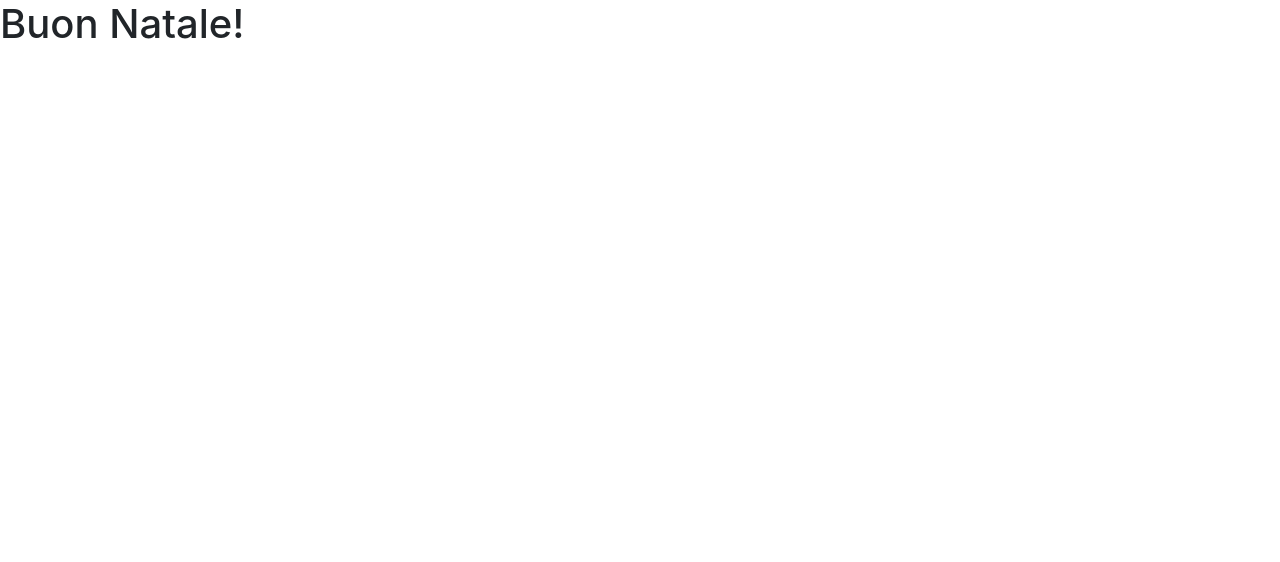
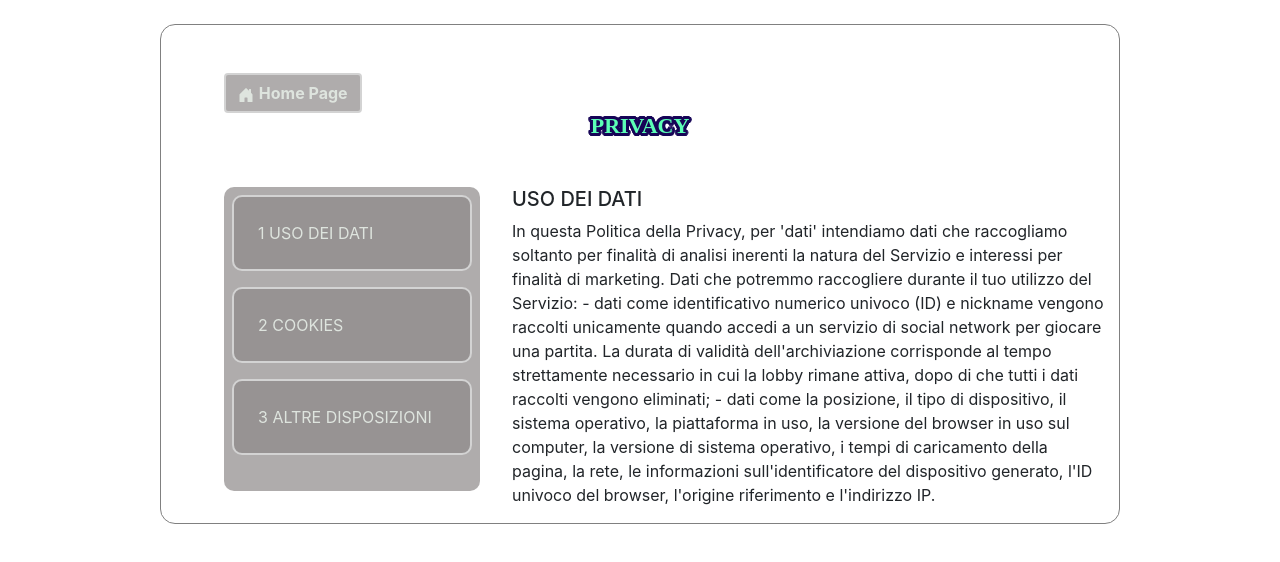
Before and after one commit to DylanBuendia/triviaPrj, an Angular app: page / in a window 1280 px wide. Shown: the top 562 px of the page. Built offline with nearby package versions, Linux system fonts and the light colour scheme.

Commit message:
component incomplete

```diff
--- a/angular.json
+++ b/angular.json
@@ -1,5 +1,8 @@
 {
   "$schema": "./node_modules/@angular/cli/lib/config/schema.json",
+  "cli": {
+    "analytics": false
+  },
   "version": 1,
   "newProjectRoot": "projects",
   "projects": {
--- a/src/app/app.component.html
+++ b/src/app/app.component.html
@@ -1 +1,3 @@
-<h1>Buon Natale!</h1>
+<div>
+    <game-privacy></game-privacy>
+</div>
--- /dev/null
+++ b/src/app/models/interfaces/privacy.ts
@@ -0,0 +1,11 @@
+export interface IPrivacyButton {
+   id: number,
+   label: string,
+   url: string
+}
+
+export interface IPrivacyDescription {
+    id: number,
+    title: string,
+    description: string
+}
--- /dev/null
+++ b/src/app/models/mock-data/privacy-mock.ts
@@ -0,0 +1,51 @@
+import { IPrivacyButton, IPrivacyDescription } from "../interfaces/privacy";
+
+export const privacyButtons:IPrivacyButton[] = [
+    {
+       id: 1,
+       label: "USO DEI DATI",
+       url: "data-use"
+    },
+
+    {
+        id: 2,
+        label: "COOKIES",
+        url: "cookies"
+    },
+
+    {
+        id: 3,
+        label: "ALTRE DISPOSIZIONI",
+        url: "disp"
+    }
+
+]
+
+
+export const privacyDescriptions:IPrivacyDescription[] = [
+    {
+        id: 1,
+        title: "USO DEI DATI",
+        description: `In questa Politica della Privacy, per 'dati' intendiamo dati che raccogliamo soltanto per finalità di analisi inerenti la natura del Servizio e interessi per finalità di marketing.
+        Dati che potremmo raccogliere durante il tuo utilizzo del Servizio:
+        - dati come identificativo numerico univoco (ID) e nickname vengono raccolti unicamente quando accedi a un servizio di social network per giocare una partita. La durata di validità dell'archiviazione corrisponde al tempo strettamente necessario in cui la lobby rimane attiva, dopo di che tutti i dati raccolti vengono eliminati;
+        - dati come la posizione, il tipo di dispositivo, il sistema operativo, la piattaforma in uso, la versione del browser in uso sul computer, la versione di sistema operativo, i tempi di caricamento della pagina, la rete, le informazioni sull'identificatore del dispositivo generato, l'ID univoco del browser, l'origine riferimento e l'indirizzo IP.`
+    },
+
+    {
+        id: 2,
+        title: "COOKIES",
+        description: `Gartic Phone può usare 'cookies' per migliorare l'esperienza dell'utente. Questi cookies sono essenziali per aiutare il tuo dispositivo a scaricare dati o trasmettere informazioni e perché tu possa navigare attraverso i Servizi.
+        Qui abbiamo alcuni esempi dei modi in cui usiamo cookies strettamente necessari:
+
+        - Mantenere la sessione attiva;
+        - Permettere che tu possa navigare attraverso i Servizi senza problemi;
+        - Perchè appaia annuncio contestuale basato sui tuoi interessi.`
+    },
+
+    {
+        id: 3,
+        title: "ALTRE DISPOSIZIONI",
+        description: `I nostri servizi non sono direttamente rivolti a bambini. Se sei un utente con meno di 13 anni, non sei autorizzato ad utilizzare i nostri Servizi.`
+    }
+]
--- a/src/app/modules/home/pages/privacy/privacy.component.html
+++ b/src/app/modules/home/pages/privacy/privacy.component.html
@@ -1 +1,28 @@
-<p>privacy works!</p>
+<div class="d-flex justify-content-center m-4">
+    <div class="container">
+
+        <button href="#" class="btn m-5">
+            <svg xmlns="http://www.w3.org/2000/svg" width="16" height="16" fill="currentColor"
+                class="bi bi-house-door-fill" viewBox="0 0 16 16">
+                <path
+                    d="M6.5 14.5v-3.505c0-.245.25-.495.5-.495h2c.25 0 .5.25.5.5v3.5a.5.5 0 0 0 .5.5h4a.5.5 0 0 0 .5-.5v-7a.5.5 0 0 0-.146-.354L13 5.793V2.5a.5.5 0 0 0-.5-.5h-1a.5.5 0 0 0-.5.5v1.293L8.354 1.146a.5.5 0 0 0-.708 0l-6 6A.5.5 0 0 0 1.5 7.5v7a.5.5 0 0 0 .5.5h4a.5.5 0 0 0 .5-.5z" />
+            </svg>
+            <span><strong>Home Page</strong></span>
+        </button>
+
+        <h4><strong>PRIVACY</strong></h4>
+
+        <div class="d-flex">
+            <div class="d-flex flex-column buttons">
+                <button class="btn" *ngFor="let button of buttons" (click)="selectDescription(button.id)">{{ button.id
+                    }} {{ button.label }}</button>
+            </div>
+
+            <div class="content">
+                <h5>{{ content.title }}</h5>
+                <p>{{ content.description }}</p>
+            </div>
+        </div>
+
+
+    </div>
--- a/src/app/modules/home/pages/privacy/privacy.component.scss
+++ b/src/app/modules/home/pages/privacy/privacy.component.scss
@@ -0,0 +1,38 @@
+.container {
+    border: 1px solid grey;
+    border-radius: 15px;
+    width: 60rem;
+        button {
+            color: rgb(222, 228, 222);
+            background-color: rgba($color: #8d8989, $alpha: 0.7);
+            border: 2px solid lightgrey;
+
+            svg {
+                margin-right: .3rem;
+                width: 1rem;
+            }
+        }
+}
+
+.buttons {
+    background-color: rgba($color: #8d8989, $alpha: 0.7);
+    border-radius: 10px;
+    margin: 0 2rem 2rem 3rem;
+    font-size: 2rem;
+    .btn {
+        width: 15rem;
+        padding: 1.5rem;
+        text-align: left;
+        border-radius: 10px;
+        margin: .5rem;
+    }
+}
+
+h4 {
+    margin: -3rem 0 3rem 0;
+    font-family: "Black";
+    font-size: 22px;
+    color: #5CFFB6;
+    text-shadow: rgb(23,5,87) 3px 0px 0px,rgb(23,5,87) 2.83487px 0.981584px 0px,rgb(23,5,87) 2.35766px 1.85511px 0px,rgb(23,5,87) 1.62091px 2.52441px 0px,rgb(23,5,87) 0.705713px 2.91581px 0px,rgb(23,5,87) -0.287171px 2.98622px 0px,rgb(23,5,87) -1.24844px 2.72789px 0px,rgb(23,5,87) -2.07227px 2.16926px 0px,rgb(23,5,87) -2.66798px 1.37182px 0px,rgb(23,5,87) -2.96998px 0.42336px 0px,rgb(23,5,87) -2.94502px -0.571704px 0px,rgb(23,5,87) -2.59586px -1.50383px 0px,rgb(23,5,87) -1.96093px -2.27041px 0px,rgb(23,5,87) -1.11013px -2.78704px 0px,rgb(23,5,87) -0.137119px -2.99686px 0px,rgb(23,5,87) 0.850987px -2.87677px 0px,rgb(23,5,87) 1.74541px -2.43999px 0px,rgb(23,5,87) 2.44769px -1.73459px 0px,rgb(23,5,87) 2.88051px -0.838247px 0px;
+    text-align: center;
+}
--- a/src/app/modules/home/pages/privacy/privacy.component.ts
+++ b/src/app/modules/home/pages/privacy/privacy.component.ts
@@ -1,4 +1,7 @@
+import { THIS_EXPR } from '@angular/compiler/src/output/output_ast';
 import { Component, OnInit } from '@angular/core';
+import { IPrivacyButton, IPrivacyDescription } from 'src/app/models/interfaces/privacy';
+import { PrivacyService } from '../../services/privacy.service';
 
 @Component({
   selector: 'game-privacy',
@@ -7,9 +10,25 @@ import { Component, OnInit } from '@angular/core';
 })
 export class PrivacyComponent implements OnInit {
 
-  constructor() { }
+  buttons!: IPrivacyButton[];
+  descriptions!:IPrivacyDescription[];
+  content!:IPrivacyDescription;
+
+
+
+  constructor(private readonly privacyService:PrivacyService ) { }
 
   ngOnInit(): void {
+    this.privacyService.showButtons().subscribe(response => {
+      this.buttons = response;
+      console.log(this.buttons);
+    });
+    this.selectDescription(1);
+
+  }
+
+  selectDescription(param:number= 1) {
+    return this.privacyService.getDescription(param).subscribe(response => this.content = response )
   }
 
 }
--- /dev/null
+++ b/src/app/modules/home/services/privacy.service.ts
@@ -0,0 +1,36 @@
+import { Injectable } from '@angular/core';
+import { BehaviorSubject, Observable } from 'rxjs';
+import { IPrivacyButton, IPrivacyDescription } from 'src/app/models/interfaces/privacy';
+import { privacyButtons, privacyDescriptions } from 'src/app/models/mock-data/privacy-mock';
+import { map, find } from 'rxjs/operators'
+
+
+@Injectable({
+  providedIn: 'root'
+})
+export class PrivacyService {
+
+  private buttons:IPrivacyButton[] = privacyButtons;
+  buttonsSubject = new BehaviorSubject<IPrivacyButton[]>(this.buttons);
+
+  private descriptions:IPrivacyDescription[] = privacyDescriptions;
+  descriptionsSubject = new BehaviorSubject<IPrivacyDescription[]>(this.descriptions);
+
+  constructor() { }
+
+  showButtons(): Observable<IPrivacyButton[]> {
+    return this.buttonsSubject;
+  }
+
+  showDescription():Observable<IPrivacyDescription[]> {
+    return this.descriptionsSubject;
+  }
+
+  getDescription(param:number):Observable<IPrivacyDescription> {
+    return this.descriptionsSubject.pipe(map(response => response.find(description => description.id === param))) as Observable<IPrivacyDescription>
+  }
+
+
+
+
+}
```
Also changed, not shown: src/assets/Images/house-door-fill.svg (added).
